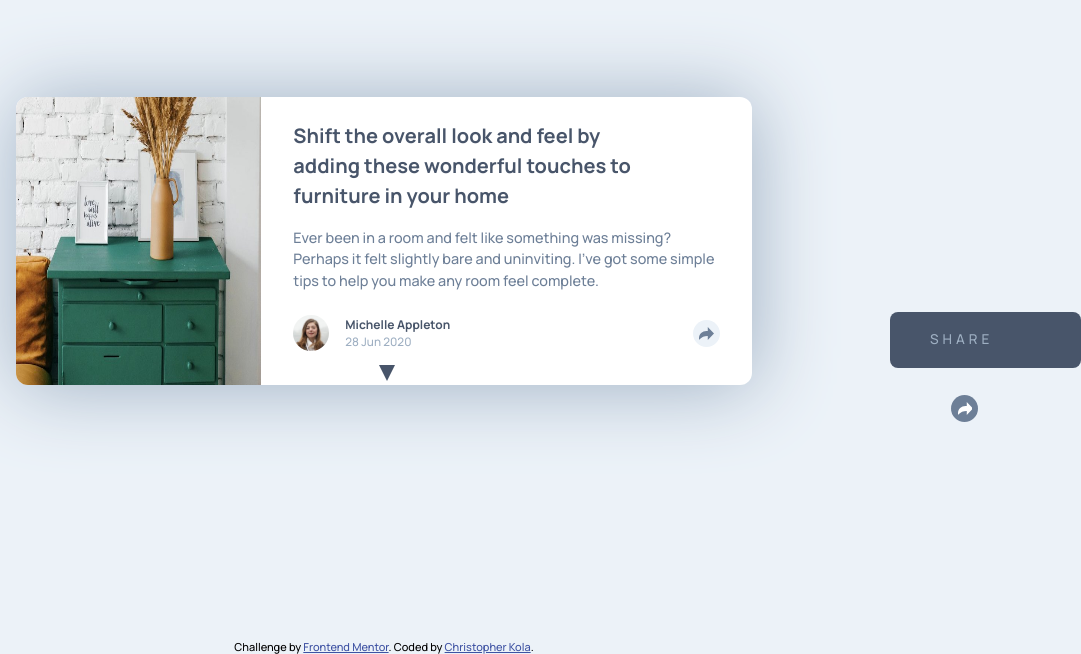
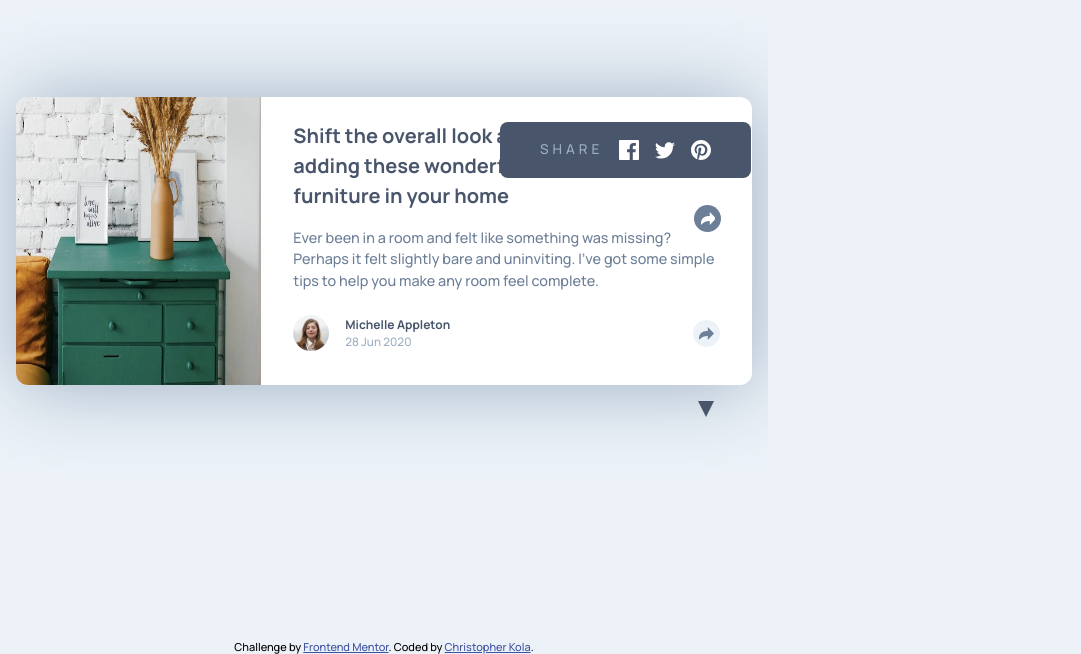
Before and after one commit to Ckola99/article-preview-component, a plain HTML site: page index.html in a window 768 px wide. Shown: the part 154-808 px from the top of the page, 1081 px wide, since content can reach past the window. Drawn offline with Linux system fonts and the light colour scheme.

Commit message:
desktop version

```diff
--- a/style.css
+++ b/style.css
@@ -262,6 +262,137 @@ picture img {
 		position: absolute;
 		right: 373px;
 		bottom: 265px;
-		transform: rotateY("90");
 	}
 }
+
+@media (min-width: 760px) and (max-width: 780px) {
+	.share-section {
+		position: absolute;
+		left: 500px;
+		bottom: 420px;
+	}
+
+	#button-close {
+		position: absolute;
+		right: 30px;
+		top: 83px;
+	}
+
+	.triangle {
+		position: absolute;
+		right: 54px;
+		top: 555px;
+	}
+
+	/* .triangle,
+	#button-close,
+	.triangle {
+		display: none;
+	} */
+}
+
+/*
+ @media (min-width: 819px) {
+	.share-section {
+		position: absolute;
+		left: 600px;
+		top: 700px;
+	}
+
+	#button-close {
+		position: absolute;
+		right: 99px;
+		bottom: 100px;
+	}
+
+	.triangle {
+		position: absolute;
+		right: 117px;
+		top: 690px;
+	}
+
+}
+
+@media (min-width: 820px) {
+	.share-section {
+		position: absolute;
+		left: 730px;
+		bottom: 0px;
+	}
+
+	#button-close {
+		position: absolute;
+		left: 175px;
+		bottom: 0px;
+	}
+
+	.triangle {
+		position: absolute;
+		right: 117px;
+		bottom: 190px;
+	}
+
+}
+
+@media (min-width: 853px) {
+	.share-section {
+		position: absolute;
+		left: 430px;
+		top: 750px;
+	}
+
+	#button-close {
+		position: absolute;
+		left: 175px;
+		bottom: 0px;
+	}
+
+	.triangle {
+		position: absolute;
+		right: 117px;
+		bottom: 80px;
+	}
+
+}
+
+@media (min-width: 910px) {
+	.share-section {
+		position: absolute;
+		left: 600px;
+		bottom: 700px;
+	}
+
+	#button-close {
+		position: absolute;
+		right: 61px;
+		top: 94px;
+	}
+
+	.triangle {
+		position: absolute;
+		right: 125px;
+		top: 719px;
+	}
+
+}
+
+@media (min-width: 1024px) {
+	.share-section {
+		position: absolute;
+		left: 730px;
+		bottom: 670px;
+	}
+
+	#button-close {
+		position: absolute;
+		right: 88px;
+		top: 91px;
+	}
+
+	.triangle {
+		position: absolute;
+		right: 235px;
+		top: 799px;
+	}
+
+} */ */
```
